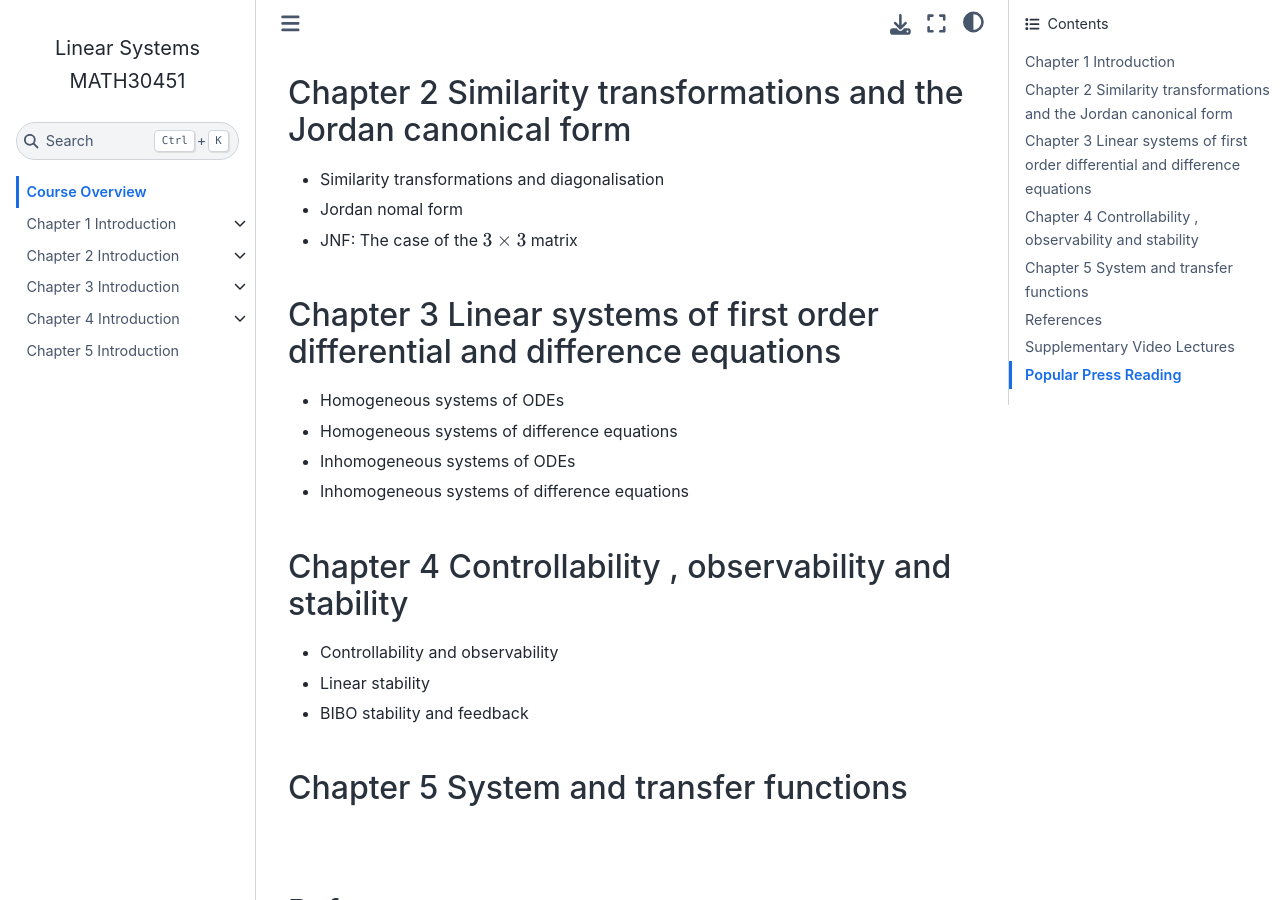
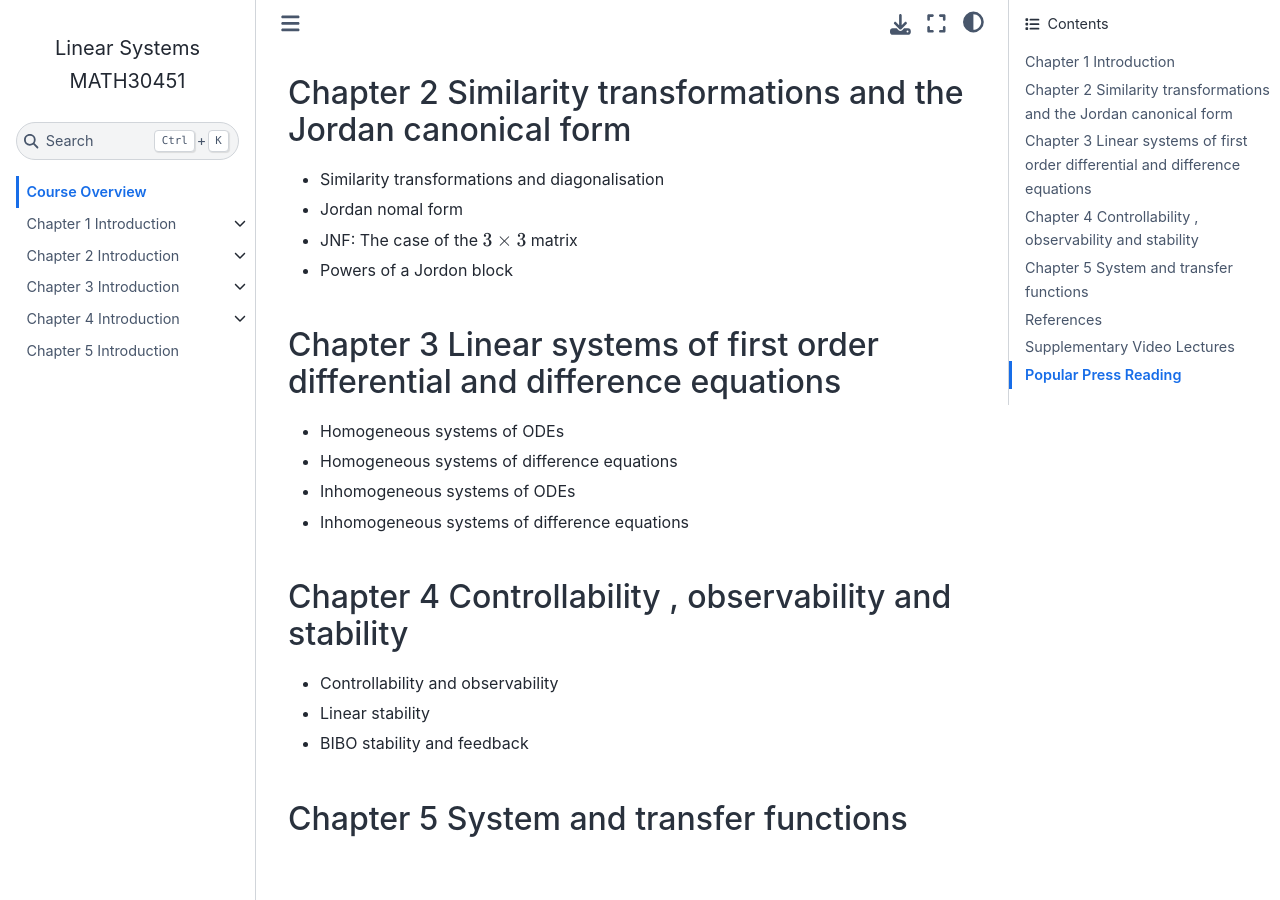
Before and after one commit to jjcrofts77/Linear-Systems-MATH30451, a Jupyter Book: the page built from intro.md, in a window 1280 px wide and 900 px high, scrolled down 341 px. Built offline with Jupyter Book 1.0.4 settings and Sphinx 7.4.7 and the Sphinx Book theme 1.1.4, drawn with Linux system fonts in a browser that asks for light colours.

Commit message:
Update intro.md

```diff
--- a/intro.md
+++ b/intro.md
@@ -12,6 +12,7 @@ This Jupyterbook provides the course notes for the third year module Linear Syst
    - Similarity transformations and diagonalisation
    - Jordan nomal form
    - JNF: The case of the $3 \times 3$ matrix
+   - Powers of a Jordon block
 
 ### Chapter 3 Linear systems of first order differential and difference equations
    - Homogeneous systems of ODEs
```
